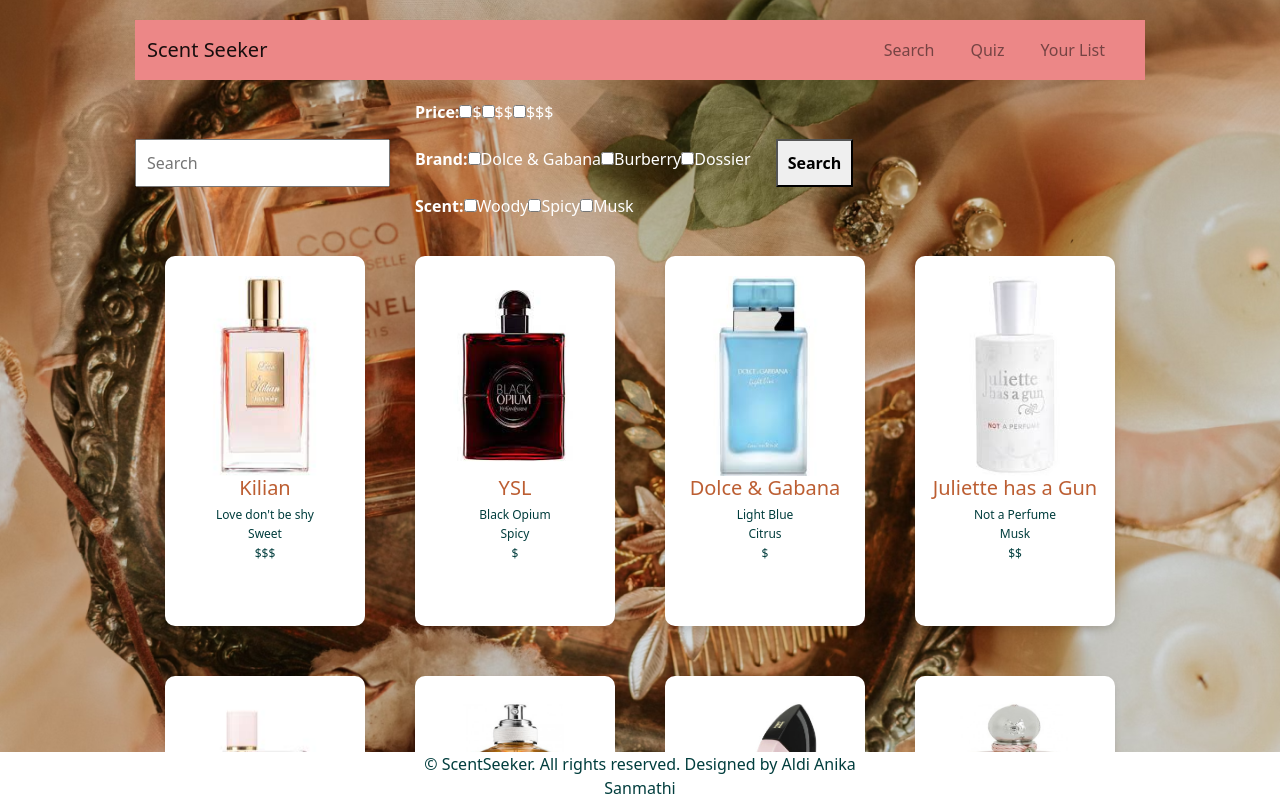
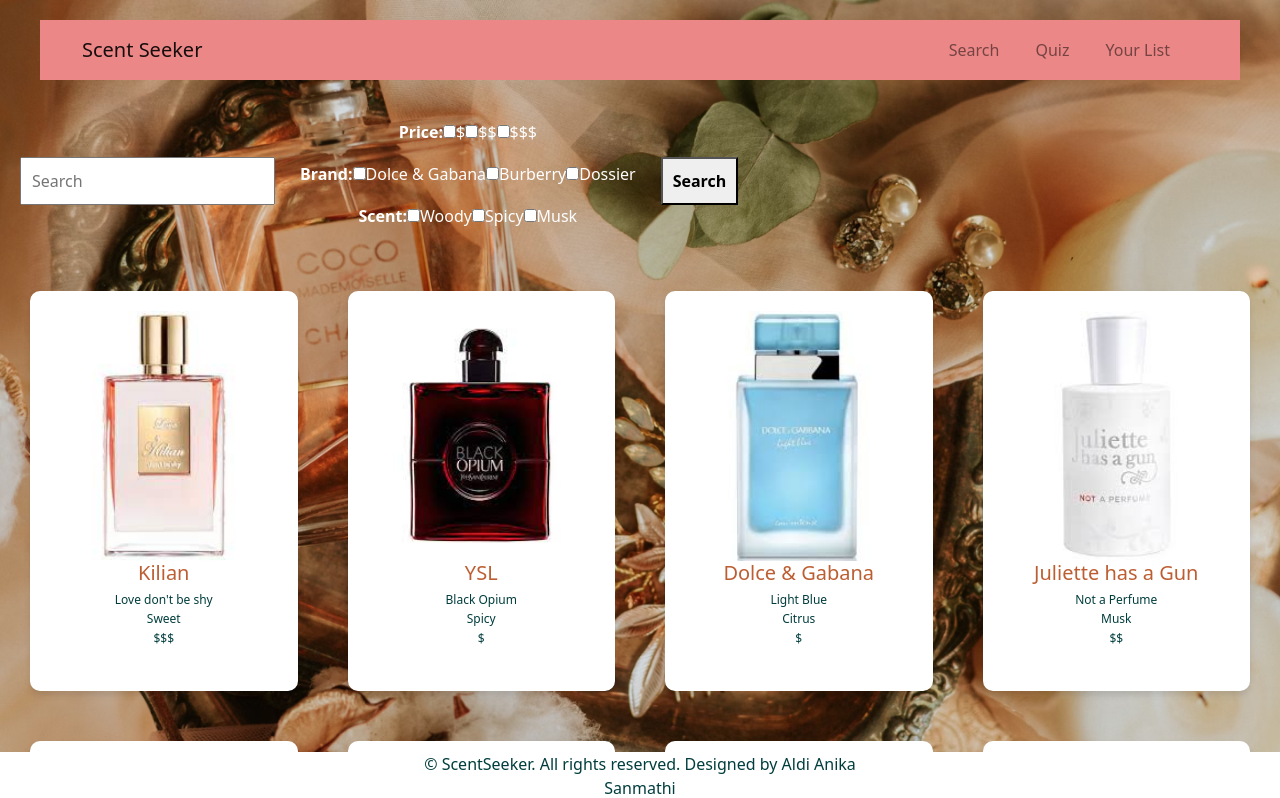
Before and after one commit to info340b-wi24/1-tobenamed, a React (Create React App) app: page /search in a window 1280 px wide. Shown: the top 798 px of the page. Built offline with nearby package versions, Linux system fonts and the light colour scheme; a small style sheet from the web is missing.

Commit message:
fixed perfume cards to be maluable

```diff
--- a/src/index.css
+++ b/src/index.css
@@ -377,7 +377,9 @@
     cursor: pointer;
 }
 /* Additional CSS styles for search page */
-
+.checkbox-section {
+    margin-bottom: 5px;
+}
 .search-container {
     padding: 20px;
     background-color: rgb(215, 208, 208);
@@ -386,12 +388,14 @@
     color: white;
     display: flex;
     align-items: center;
+    display: inline-block;
 }
 .search-container input[type=text] {
     padding: 10px;
     border-radius: 10px;
     border: none;
     margin-right: 10px;
+    display: inline-block;
 }
 .search-container select {
     padding: 10px;
@@ -400,6 +404,7 @@
     background-color: #e5bfb2;
     color: white;
     margin-right: 10px;
+    display: inline-block;
 
 }
 .search-container button {
@@ -409,6 +414,7 @@
     background-color: #FF926A;
     color: white;
     cursor: pointer;
+    display: inline-block;
 }
 .perfume-container {
     display: grid;
@@ -421,16 +427,17 @@
     background-color: #fff;
     border-radius: 10px;
     box-shadow: 0 4px 6px rgba(0, 0, 0, 0.1);
-    width: 200px; /* Adjust the width as needed */
-    height: 370px; /* Adjust the height as needed */
+    width: 100%; /* Adjust the width as needed */
+    height: 400px; /* Adjust the height as needed */
 }
 
 .perfume-item img {
     width: 100%;
-    height: 200px; /* Adjust the height as needed */
+    height: 250px;
     border-top-left-radius: 10px;
     border-top-right-radius: 10px;
 }
+
 .perfume-details {
     padding: 10px;
     text-align: center;
@@ -446,11 +453,13 @@
     color: rgba(181, 76, 28, 0.9);
 }
 
-  .filter-container {
+.filter-container {
     margin-bottom: 20px;
-    margin-right: 250px;
     margin: 0 auto; /* Centers the content horizontally */
-  }
+    text-align: center; /* Center-aligns the text within the container */
+    padding: 20px; /* Add padding for spacing */
+}
+
 
   .filter-form {
     display: flex;
@@ -462,7 +471,7 @@
         color: white;
         display: flex;
         flex-direction: column;
-        gap: 15px; /* Adjust the gap between radio buttons and labels */
+        gap: 5px; /* Adjust the gap between radio buttons and labels */
     }
 
     .radio-label {
```
